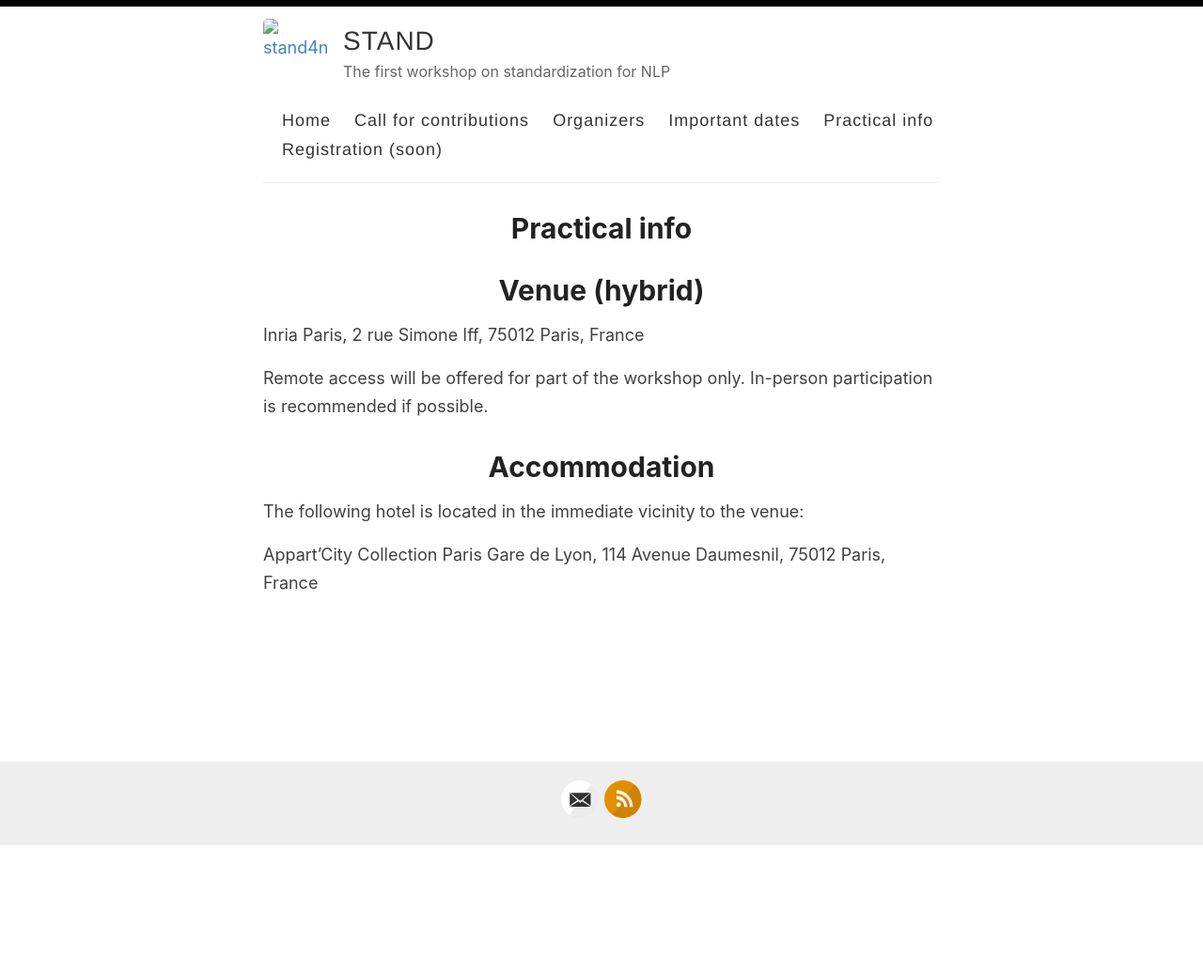
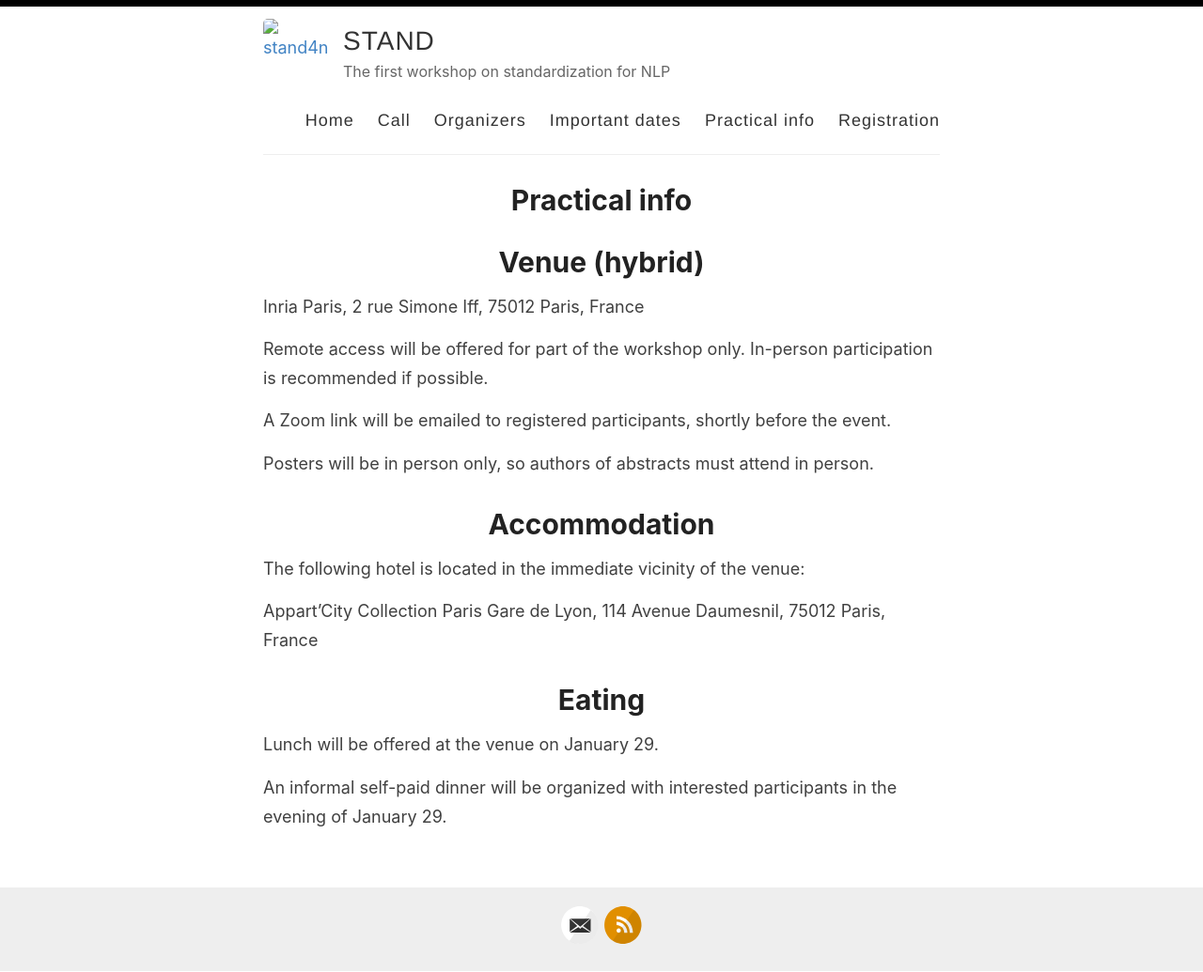
Before and after one commit to stand4nlp/stand4nlp.github.io, a Jekyll site: the page built from _pages/practical_info.md, in a window 1280 px wide. Shown: the whole page at 94% size. Built offline with Jekyll 4.4.1, drawn with Linux system fonts in a browser that asks for light colours; before the commit the page ends 901 px from its top, so only the background shows below that.

Commit message:
add registration form + food

```diff
--- a/_layouts/default.html
+++ b/_layouts/default.html
@@ -29,11 +29,11 @@
 
             <nav>
               <a href="{{ site.baseurl }}/">Home</a>
-              <a href="{{ site.baseurl }}/Call-for-contributions">Call for contributions</a>
+              <a href="{{ site.baseurl }}/Call-for-contributions">Call</a>
               <a href="{{ site.baseurl }}/Organizers">Organizers</a>
               <a href="{{ site.baseurl }}/Important-dates">Important dates</a>
               <a href="{{ site.baseurl }}/Practical-info">Practical info</a>
-              <a href="{{ site.baseurl }}/Registration">Registration (soon)</a>
+              <a href="{{ site.baseurl }}/Registration">Registration</a>
             </nav>
           </header>
         </div>
--- a/_pages/practical_info.md
+++ b/_pages/practical_info.md
@@ -10,8 +10,18 @@
 
 Remote access will be offered for part of the workshop only. In-person participation is recommended if possible.
 
+A Zoom link will be emailed to registered participants, shortly before the event.
+
+Posters will be in person only, so authors of abstracts must attend in person.
+
 # Accommodation
 
-The following hotel is located in the immediate vicinity to the venue:
+The following hotel is located in the immediate vicinity of the venue:
 
 Appart'City Collection Paris Gare de Lyon, 114 Avenue Daumesnil, 75012 Paris, France
+
+# Eating
+
+Lunch will be offered at the venue on January 29.
+
+An informal self-paid dinner will be organized with interested participants in the evening of January 29.
```
Also changed, not shown: _pages/important_dates.md (+1 -1 lines), _pages/registration.md (+3 -1 lines).
